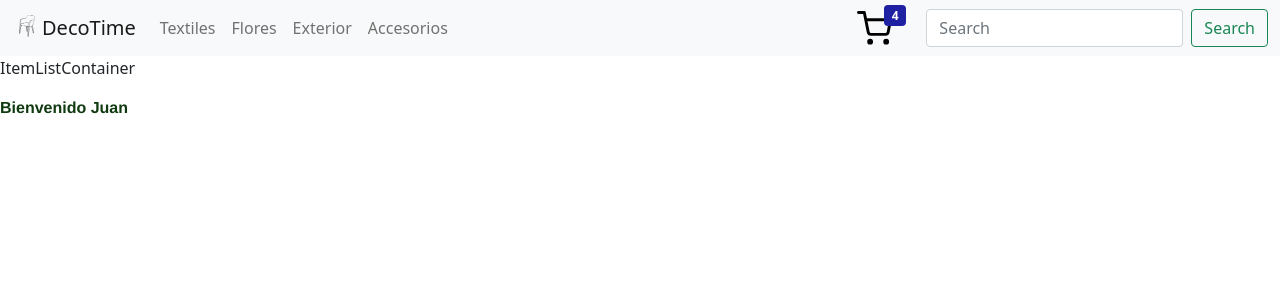
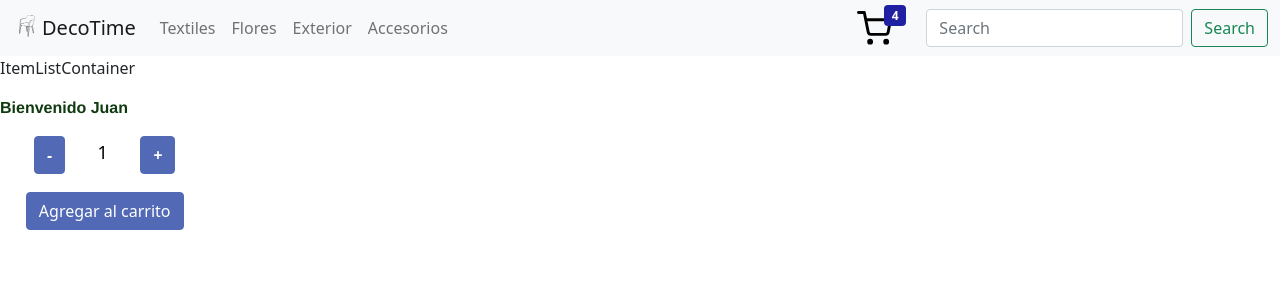
Before and after one commit to MatiasGit14/deco-time, a React (Create React App) app: page / in a window 1280 px wide. Shown: the top 300 px of the page. Built offline with nearby package versions, Linux system fonts and the light colour scheme.

Commit message:
Item Counter

```diff
--- a/src/App.css
+++ b/src/App.css
@@ -17,3 +17,46 @@
 	font-family: "Franklin Gothic Medium", "Arial Narrow", Arial, sans-serif;
 	color: rgb(16, 58, 16);
 }
+
+/*Plus / Minus Counter*/
+.addCartContainer {
+	text-align: center;
+	width: max-content;
+	margin-left: 10px;
+}
+
+.counter {
+	width: 75px;
+	border: none;
+	text-align: center;
+	margin-bottom: 25px;
+	font-size: large;
+	text-decoration: none;
+	background-color: transparent;
+}
+input[type="number"] {
+	appearance: textfield;
+}
+input[type="number"]::-webkit-inner-spin-button,
+input[type="number"]::-webkit-outer-spin-button,
+input[type="number"]:hover::-webkit-inner-spin-button,
+input[type="number"]:hover::-webkit-outer-spin-button {
+	-webkit-appearance: none;
+	margin: 0;
+}
+
+.down_count,
+.up_count {
+	background-color: rgb(82, 105, 182);
+	border-color: rgb(82, 105, 182);
+}
+
+.icon-plus,
+.icon-minus {
+	color: white;
+	font-weight: 700;
+}
+.btn-addCart {
+	background-color: rgb(82, 105, 182);
+	border-color: rgb(82, 105, 182);
+}
--- a/src/App.js
+++ b/src/App.js
@@ -1,5 +1,5 @@
+import "bootstrap/dist/css/bootstrap.min.css";
 import "./App.css";
-import "bootstrap/dist/css/bootstrap.min.css";
 import NavBar from "../src/components/NavBar";
 import ItemListContainer from "./components/ItemListContainer";
 
--- /dev/null
+++ b/src/components/ItemCount.js
@@ -0,0 +1,52 @@
+import { useState } from "react";
+
+const ItemCount = (props) => {
+	const [quantity, setQuantity] = useState(1);
+
+	const increment = () => {
+		quantity < props.stock
+			? setQuantity(quantity + 1)
+			: alert("No hay suficiente Stock");
+
+		console.log(quantity);
+	};
+	const decrement = () => {
+		quantity > props.initial
+			? setQuantity(quantity - 1)
+			: alert("No puede agregar menos de 1 articulo");
+	};
+	const onAdd = () => {
+		alert("Se agregaron al carrito " + quantity + " unidades");
+	};
+	return (
+		<>
+			{
+				<div className='container addCartContainer'>
+					<div className='container'>
+						<button className='btn btn-info down_count' onClick={decrement}>
+							<i className='icon-minus'>-</i>
+						</button>
+						<input
+							type='number'
+							className='counter'
+							value={quantity}
+							min={props.initial}
+							max={props.stock}
+							name='quantity'></input>
+						<button className='btn btn-info up_count' onClick={increment}>
+							<i className='icon-plus'>+</i>
+						</button>
+					</div>
+					<button
+						className='btn btn-primary btn-addCart'
+						type='submit'
+						onClick={onAdd}>
+						Agregar al carrito
+					</button>
+				</div>
+			}
+		</>
+	);
+};
+
+export default ItemCount;
--- a/src/components/ItemListContainer.js
+++ b/src/components/ItemListContainer.js
@@ -1,8 +1,10 @@
+import ItemCount from "./ItemCount";
 const ItemListContainer = ({ greeting }) => {
 	return (
 		<>
 			<p>ItemListContainer</p>
 			<p className='greeting'>{greeting}</p>
+			<ItemCount stock='5' initial='1' />
 		</>
 	);
 };
```
